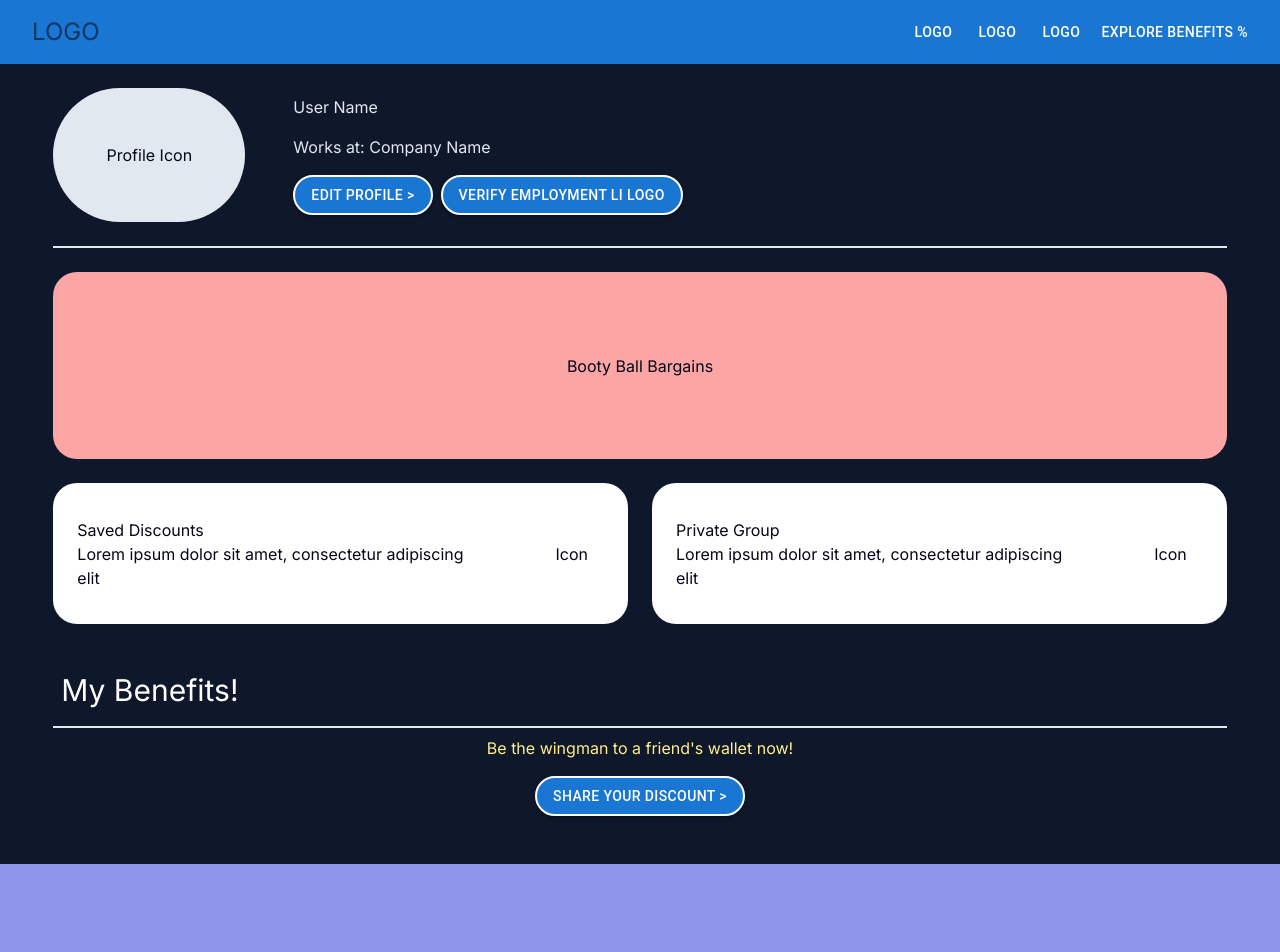
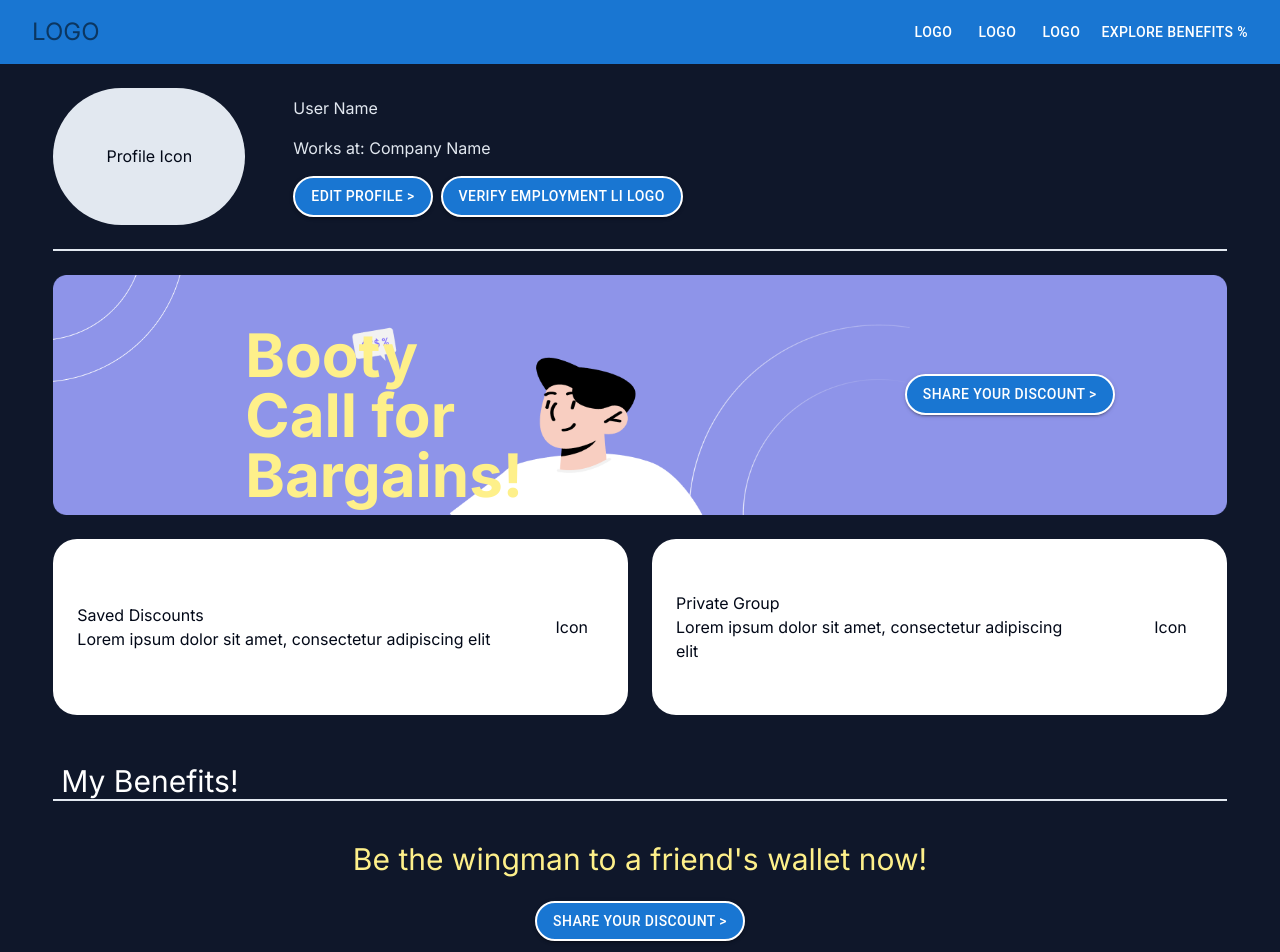
Before and after one commit to j3cio/FWB, a Next.js app in the folder fwb/: page /profile in a window 1280 px wide. Shown: the top 952 px of the page. Before the commit the page ends 864 px from the top, so only its background shows below. Built offline with nearby package versions, Linux system fonts and the light colour scheme.

Commit message:
Create bargains sections

```diff
--- a/fwb/app/profile/page.tsx
+++ b/fwb/app/profile/page.tsx
@@ -1,17 +1,20 @@
 import Navbar from "@/components/ui/Navbar";
 import { Button } from "@mui/material";
 import React from "react";
+import Image from "next/image";
+import imageSrc from "../../public/bargain1700x350.png";
+
 function page() {
-  // Finish Booty Call Bargains section with proper background
   // Update colors once we have the color theme set up
   // Proper icons, logos and images
   // Fix buttons
   // Need to update font
+  // Make Bargain section responsive
   return (
     <div>
       <Navbar></Navbar>
       {/*Container div*/}
-      <div className="flex flex-col flex-grow h-screen w-full bg-slate-900 items-center justify-center">
+      <div className="flex flex-1 flex-col h-full w-full bg-slate-900 items-center justify-center">
         {/*Profile div*/}
         <div className="flex w-11/12 h-1/5 mt-6 mb-6 gap-10 border-b-2 border-slate-200 pb-6">
           <div className="flex bg-slate-200 w-48 rounded-full justify-center items-center">Profile Icon</div>
@@ -19,32 +22,60 @@ function page() {
             <div className="m-2  text-slate-200">User Name</div>
             <div className="m-2 text-slate-200">Works at: Company Name</div> {/* Company name should be Yellow*/}
             <div className="flex gap-2 m-2">
-              <Button variant="contained" sx={{ borderRadius: 28, borderStyle: 'solid', borderColor: 'white', borderWidth: 2 }}>Edit Profile {'>'} </Button>
-              <Button variant="contained" sx={{ borderRadius: 28, borderStyle: 'solid', borderColor: 'white', borderWidth: 2 }}>Verify Employment li logo</Button>
+              <Button
+                variant="contained"
+                sx={{ borderRadius: 28, borderStyle: "solid", borderColor: "white", borderWidth: 2 }}
+              >
+                Edit Profile {">"}{" "}
+              </Button>
+              <Button
+                variant="contained"
+                sx={{ borderRadius: 28, borderStyle: "solid", borderColor: "white", borderWidth: 2 }}
+              >
+                Verify Employment li logo
+              </Button>
             </div>
           </div>
         </div>
         {/*Bargains div*/}
-        <div className="flex flex-col w-11/12 grow gap-6">
-          <div className="flex grow bg-red-300 rounded-3xl items-center justify-center">Booty Ball Bargains</div>
+        <div className="flex flex-col h-3/5 w-11/12 grow gap-6">
+          <div className="flex rounded-3xl items-center justify-center relative z-0">
+            <Image
+              src={imageSrc}
+              alt="Image Alt Text"
+              className="object-cover object-center"
+              style={{
+                width: "100%",
+                height: "auto",
+              }}
+              objectFit="cover"
+            />
+            <div className="absolute inset-0 flex items-center justify-center">
+              <h1 className="flex w-1/6 ml-48 mt-10 text-6xl font-bold text-yellow-200">Booty Call for Bargains!</h1>
+              <div className="flex flex-row-reverse w-5/6 mr-28">
+              <Button
+                variant="contained"
+                sx={{ borderRadius: 28, borderStyle: "solid", borderColor: "white", borderWidth: 2 }}
+              >
+                Share your discount {">"}
+              </Button>
+              </div>
+            </div>
+          </div>
           <div className="flex h-2/5 gap-6">
-            <a href="google.com" className="flex flex-1 bg-white rounded-3xl items-center gap-6">
+            <a href="google.com" className="flex flex-1 bg-white rounded-3xl items-center h-44">
               <div className="flex flex-col mx-6">
                 <div>Saved Discounts</div>
                 <div>Lorem ipsum dolor sit amet, consectetur adipiscing elit</div>
               </div>
-              <div className="flex flex-row-reverse grow mx-10">
-                Icon
-              </div>
+              <div className="flex flex-row-reverse grow mx-10">Icon</div>
             </a>
             <a href="google.com" className="flex flex-1 bg-white rounded-3xl items-center gap-6">
               <div className="flex flex-col mx-6">
                 <div>Private Group</div>
                 <div>Lorem ipsum dolor sit amet, consectetur adipiscing elit</div>
               </div>
-              <div className="flex flex-row-reverse grow mx-10">
-                Icon
-              </div>
+              <div className="flex flex-row-reverse grow mx-10">Icon</div>
             </a>
           </div>
         </div>
@@ -52,9 +83,16 @@ function page() {
         <div className="flex flex-col w-11/12 h-1/5 my-10 rounded-lg">
           <div className="flex flex-col h-full w-full">
             <div className="flex h-2/5 border-b-2 border-slate-200 pt-2 pl-2 text-3xl text-white">My Benefits!</div>
-              <div className="flex h-1/4 items-center justify-center text-yellow-200">Be the wingman to a friend's wallet now!</div>
-              <div className="flex grow items-center justify-center">
-              <Button variant="contained" sx={{ borderRadius: 28, borderStyle: 'solid', borderColor: 'white', borderWidth: 2 }}>Share your discount {'>'}</Button>
+            <div className="flex h-1/4 items-center justify-center text-yellow-200 mt-10 text-3xl">
+              Be the wingman to a friend's wallet now!
+            </div>
+            <div className="flex grow items-center justify-center mt-6">
+              <Button
+                variant="contained"
+                sx={{ borderRadius: 28, borderStyle: "solid", borderColor: "white", borderWidth: 2 }}
+              >
+                Share your discount {">"}
+              </Button>
             </div>
           </div>
         </div>
```
Lines whose indentation alone changed are shown as unchanged.
